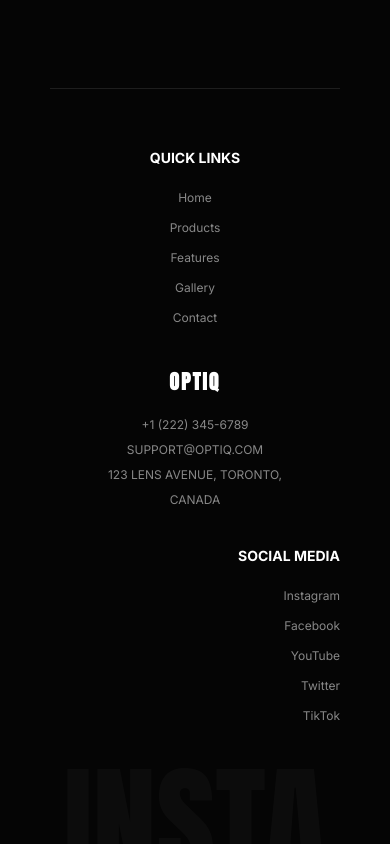
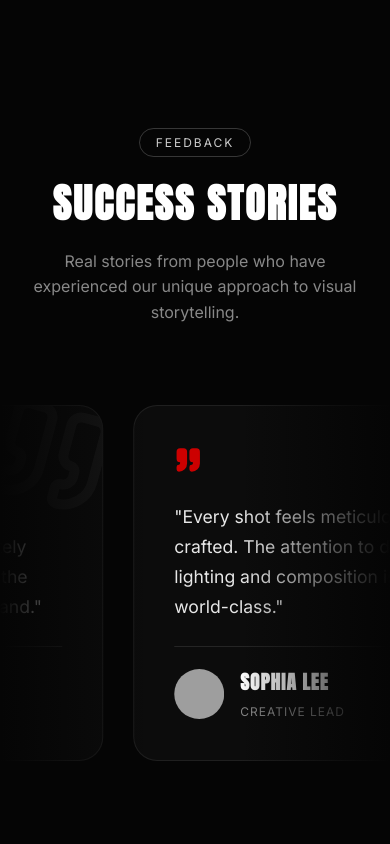
Before and after one commit to SivaGaneshv1729/new-era-photography, a React (Vite) app: page / in a window 390 px wide. Shown: the part 6280-7124 px from the top of the page. Built offline with nearby package versions, Linux system fonts and the light colour scheme; grey boxes are pictures that could not be loaded.

Commit message:
Add Feedback/Testimonials section using InfiniteSlider and custom styling

```diff
--- a/src/App.jsx
+++ b/src/App.jsx
@@ -6,6 +6,7 @@ import About from './components/About';
 import Gallery from './components/Gallery';
 import InfiniteGallery from './components/InfiniteGallery';
 import Team from './components/Team';
+import Testimonials from './components/Testimonials';
 import Footer from './components/Contact';
 import './index.css';
 
@@ -34,6 +35,7 @@ function App() {
         <Gallery />
         <InfiniteGallery />
         <Team />
+        <Testimonials />
       </main>
       <Footer />
     </>
--- /dev/null
+++ b/src/components/Testimonials.jsx
@@ -0,0 +1,149 @@
+import React from 'react';
+import { motion } from 'framer-motion';
+import { InfiniteSlider } from './InfiniteSlider';
+import { Quote } from 'lucide-react';
+
+const testimonials = [
+  {
+    id: 1,
+    name: "John Doe",
+    designation: "Art Director",
+    testimonial: "The visual storytelling and cinematography are completely breathtaking. It transformed the way we perceive our own brand.",
+    avatar: "https://cdn.21st.dev/assets/mirror/f7/f72a5321d9c055324b83d9aca5fa248af5f99213b63da015c188955f8b5f0223.jpg",
+  },
+  {
+    id: 2,
+    name: "Sophia Lee",
+    designation: "Creative Lead",
+    testimonial: "Every shot feels meticulously crafted. The attention to detail in lighting and composition is truly world-class.",
+    avatar: "https://cdn.21st.dev/assets/mirror/57/57501d26f0a1500d35e3feb532be175cda3d4ad5d9ab7dd2ddbc346a81687641.jpg",
+  },
+  {
+    id: 3,
+    name: "Michael Johnson",
+    designation: "Editor in Chief",
+    testimonial: "An amazing eye for emotion. The resulting portfolio speaks volumes and requires almost zero retouching.",
+    avatar: "https://cdn.21st.dev/assets/mirror/55/55053b4b68b2e6eb9cd8d3057617e989f97b0fccf54eb0d46ab3f2907d2c27bb.jpg",
+  },
+  {
+    id: 4,
+    name: "Emily Davis",
+    designation: "Marketing Specialist",
+    testimonial: "I've seen a massive spike in user engagement since we incorporated these visuals into our campaigns.",
+    avatar: "https://cdn.21st.dev/assets/mirror/e1/e1e565477a93abaec6a4ffd6a6745e3620bba9e5c0c88418e4b7113667370d65.jpg",
+  },
+  {
+    id: 5,
+    name: "Daniel Martinez",
+    designation: "Film Producer",
+    testimonial: "The best investment we've made this year. Professional, creative, and insanely talented behind the camera.",
+    avatar: "https://cdn.21st.dev/assets/mirror/7d/7d79089c6788e8d582fe1b03158a3520f2bc805983362f52b8df1558f91577ad.jpg",
+  },
+  {
+    id: 6,
+    name: "Jane Smith",
+    designation: "Brand Manager",
+    testimonial: "A visionary approach to modern photography. The team brings an unparalleled energy to every single set.",
+    avatar: "https://cdn.21st.dev/assets/mirror/9a/9a06193c1865e5fc792d78adc02dfec25f0473e69596efd694f24d29916b59e4.jpg",
+  },
+];
+
+const Testimonials = () => {
+  return (
+    <section id="testimonials" style={{ padding: '120px 0', backgroundColor: 'var(--bg-black)', overflow: 'hidden', position: 'relative' }}>
+      <div style={{ maxWidth: '1400px', margin: '0 auto', display: 'flex', flexDirection: 'column', alignItems: 'center', gap: '60px' }}>
+
+        {/* Header Section */}
+        <motion.div
+          initial={{ y: -40, opacity: 0 }}
+          whileInView={{ y: 0, opacity: 1 }}
+          viewport={{ once: true, margin: "-100px" }}
+          transition={{ duration: 0.8, ease: [0.21, 0.47, 0.32, 0.98] }}
+          style={{ display: 'flex', flexDirection: 'column', alignItems: 'center', textAlign: 'center', gap: '16px', padding: '0 20px' }}
+        >
+          <div style={{
+            padding: '6px 16px',
+            border: '1px solid rgba(255,255,255,0.2)',
+            borderRadius: '30px',
+            fontSize: '12px',
+            textTransform: 'uppercase',
+            letterSpacing: '2px',
+            color: 'var(--text-secondary)'
+          }}>
+            Feedback
+          </div>
+          <h2 className="display-text" style={{ fontSize: 'clamp(2.5rem, 5vw, 4rem)', margin: 0 }}>
+            Success Stories
+          </h2>
+          <p style={{ color: 'var(--text-muted)', fontSize: 'clamp(1rem, 2vw, 1.2rem)', margin: 0, maxWidth: '600px', lineHeight: '1.6' }}>
+            Real stories from people who have experienced our unique approach to visual storytelling.
+          </p>
+        </motion.div>
+
+        {/* Marquee Section using existing InfiniteSlider */}
+        <div style={{ width: '100%', position: 'relative', marginTop: '20px' }}>
+
+          {/* Gradient Masks for smooth fading edges */}
+          <div style={{ position: 'absolute', top: 0, bottom: 0, left: 0, width: '150px', background: 'linear-gradient(to right, var(--bg-black), transparent)', zIndex: 10, pointerEvents: 'none' }} />
+          <div style={{ position: 'absolute', top: 0, bottom: 0, right: 0, width: '150px', background: 'linear-gradient(to left, var(--bg-black), transparent)', zIndex: 10, pointerEvents: 'none' }} />
+
+          <InfiniteSlider gap={30} duration={60} durationOnHover={200}>
+            {testimonials.map((testimonial) => (
+              <div
+                key={testimonial.id}
+                className="testimonial-card"
+                style={{
+                  width: '380px',
+                  padding: '40px',
+                  backgroundColor: 'rgba(255, 255, 255, 0.03)',
+                  border: '1px solid rgba(255, 255, 255, 0.08)',
+                  borderRadius: '24px',
+                  display: 'flex',
+                  flexDirection: 'column',
+                  gap: '24px',
+                  position: 'relative',
+                  overflow: 'hidden'
+                }}
+              >
+                {/* Background Pattern */}
+                <div style={{ position: 'absolute', top: '-10px', right: '-10px', opacity: 0.05, transform: 'rotate(15deg)' }}>
+                  <Quote size={120} />
+                </div>
+
+                {/* Rating / Quote Icon */}
+                <div style={{ color: 'var(--primary-red)' }}>
+                  <Quote size={28} fill="currentColor" />
+                </div>
+
+                {/* Testimonial Text */}
+                <p style={{ fontSize: '1.1rem', lineHeight: '1.7', color: 'rgba(255,255,255,0.9)', margin: 0, zIndex: 1 }}>
+                  "{testimonial.testimonial}"
+                </p>
+
+                {/* User Info */}
+                <div style={{ display: 'flex', alignItems: 'center', gap: '16px', marginTop: 'auto', paddingTop: '20px', borderTop: '1px solid rgba(255,255,255,0.1)', zIndex: 1 }}>
+                  <img
+                    src={testimonial.avatar}
+                    alt={testimonial.name}
+                    style={{ width: '50px', height: '50px', borderRadius: '50%', objectFit: 'cover' }}
+                  />
+                  <div>
+                    <h4 className="display-text" style={{ margin: '0 0 4px 0', fontSize: '1.2rem', letterSpacing: '1px' }}>
+                      {testimonial.name}
+                    </h4>
+                    <span style={{ fontSize: '12px', textTransform: 'uppercase', letterSpacing: '1px', color: 'var(--text-muted)' }}>
+                      {testimonial.designation}
+                    </span>
+                  </div>
+                </div>
+              </div>
+            ))}
+          </InfiniteSlider>
+
+        </div>
+      </div>
+    </section>
+  );
+};
+
+export default Testimonials;
```
